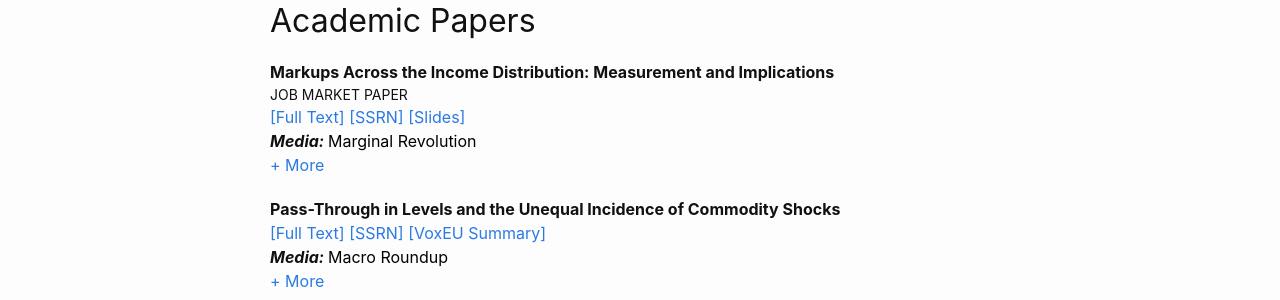
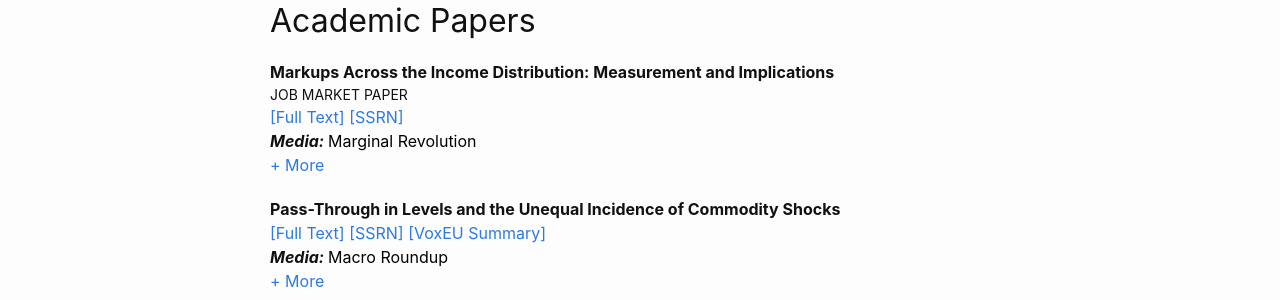
Before and after one commit to kunalsangani/kunalsangani.github.io, a Jekyll site: the page built from research.markdown, in a window 1280 px wide. Shown: the part 203-503 px from the top of the page. Built offline with Jekyll 4.4.1, drawn with Linux system fonts in a browser that asks for light colours; nearby versions of some CDN libraries.

Commit message:
Change files'

```diff
--- a/_data/research.yml
+++ b/_data/research.yml
@@ -12,9 +12,6 @@
         - ssrn:
           name: SSRN
           href: https://papers.ssrn.com/sol3/papers.cfm?abstract_id=4092068
-        - slides:
-          name: Slides
-          href: https://kunalsangani.com/files/incomemarkups_pres_live.pdf
       coverage:
         - marginalrevolution:
           name: Marginal Revolution
```
Also changed, not shown: 3 other files.
